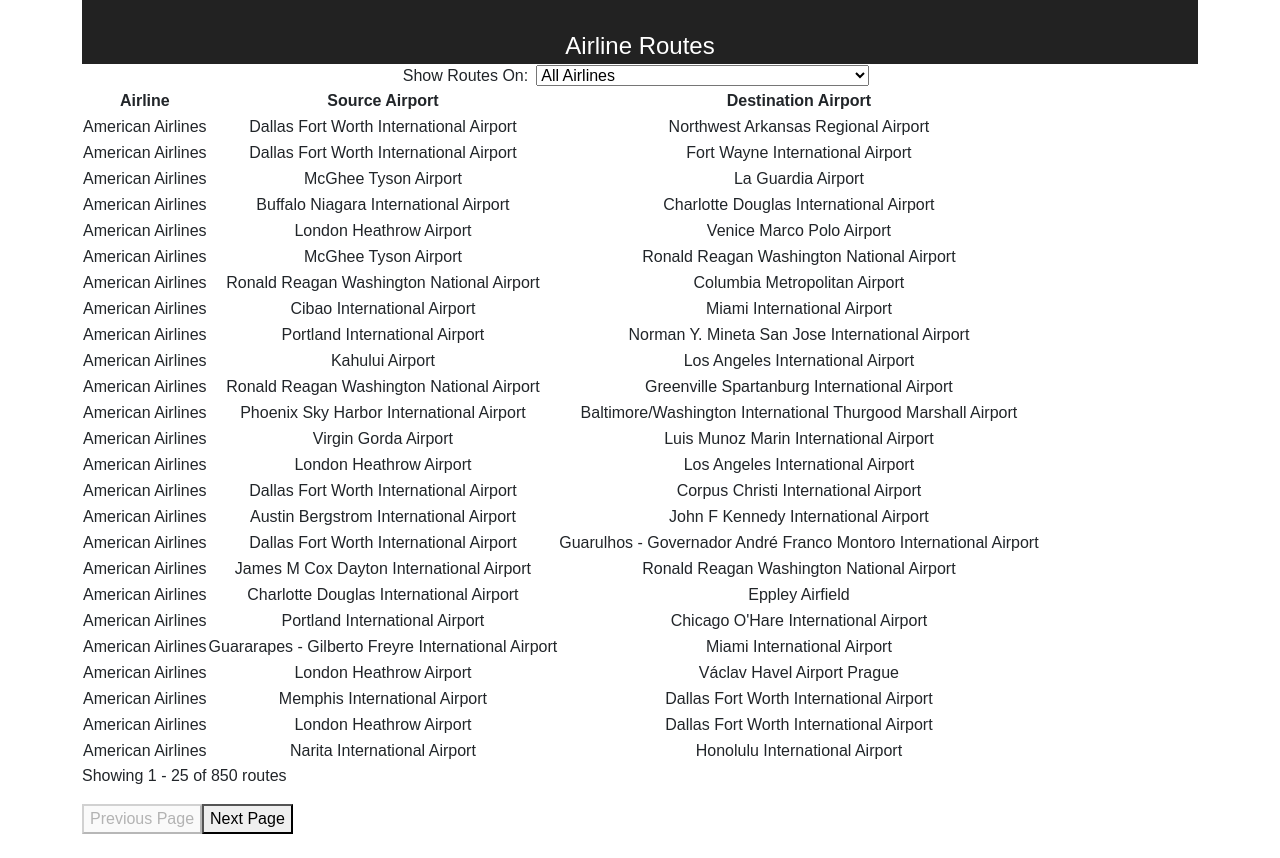
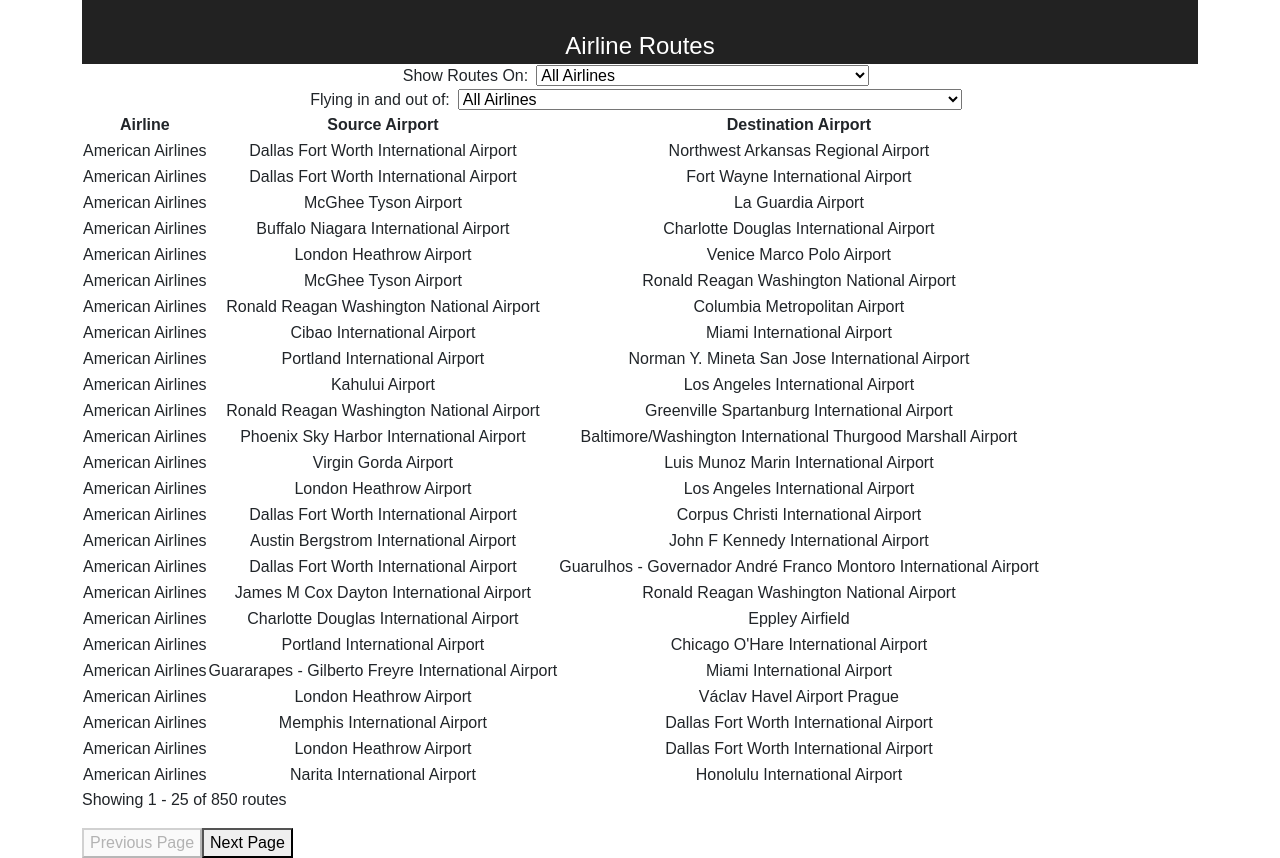
Before and after one commit to feliciaiveliz/Airline-Routes-Application, a React (Create React App) app: page / in a window 1280 px wide. Before the commit the page ends 834 px from the top, so only its background shows below. Built offline with nearby package versions, Linux system fonts and the light colour scheme.

Commit message:
Step 8: added Add a second select that filters routes by airport using the Select component

```diff
--- a/src/App.js
+++ b/src/App.js
@@ -39,14 +39,22 @@
     const airlineId = event.target.value
 
     if (airlineId) {
-      setRoutes(data.routes.filter(route => route.airline === parseInt(airlineId, 10)))
+      setRoutes(routes.filter(route => route.airline === parseInt(airlineId, 10)))
     } else {
       setRoutes(data.routes)
     }
   }
 
-  const filteredAirlines = () => {
-    return data.airlines
+  const filterByAirport= event => {
+    const airlineCode = event.target.value
+
+    if (airlineCode) {
+      setRoutes(routes.filter(route => {
+        return route.src === airlineCode || route.dest === airlineCode
+      }))
+    } else {
+      setRoutes(data.routes)
+    }
   }
 
   return (
@@ -61,6 +69,11 @@
             <label>
               Show Routes On:
               <Select allTitle="All Airlines" valueKey="id" titleKey="name" onSelect={filterByAirline} options={data.airlines} />
+            </label>
+
+            <label>
+              Flying in and out of:
+              <Select allTitle="All Airports" valueKey="code" titleKey="name" onSelect={filterByAirport} options={data.airports} />
             </label>
           </form>
         </section>
```
